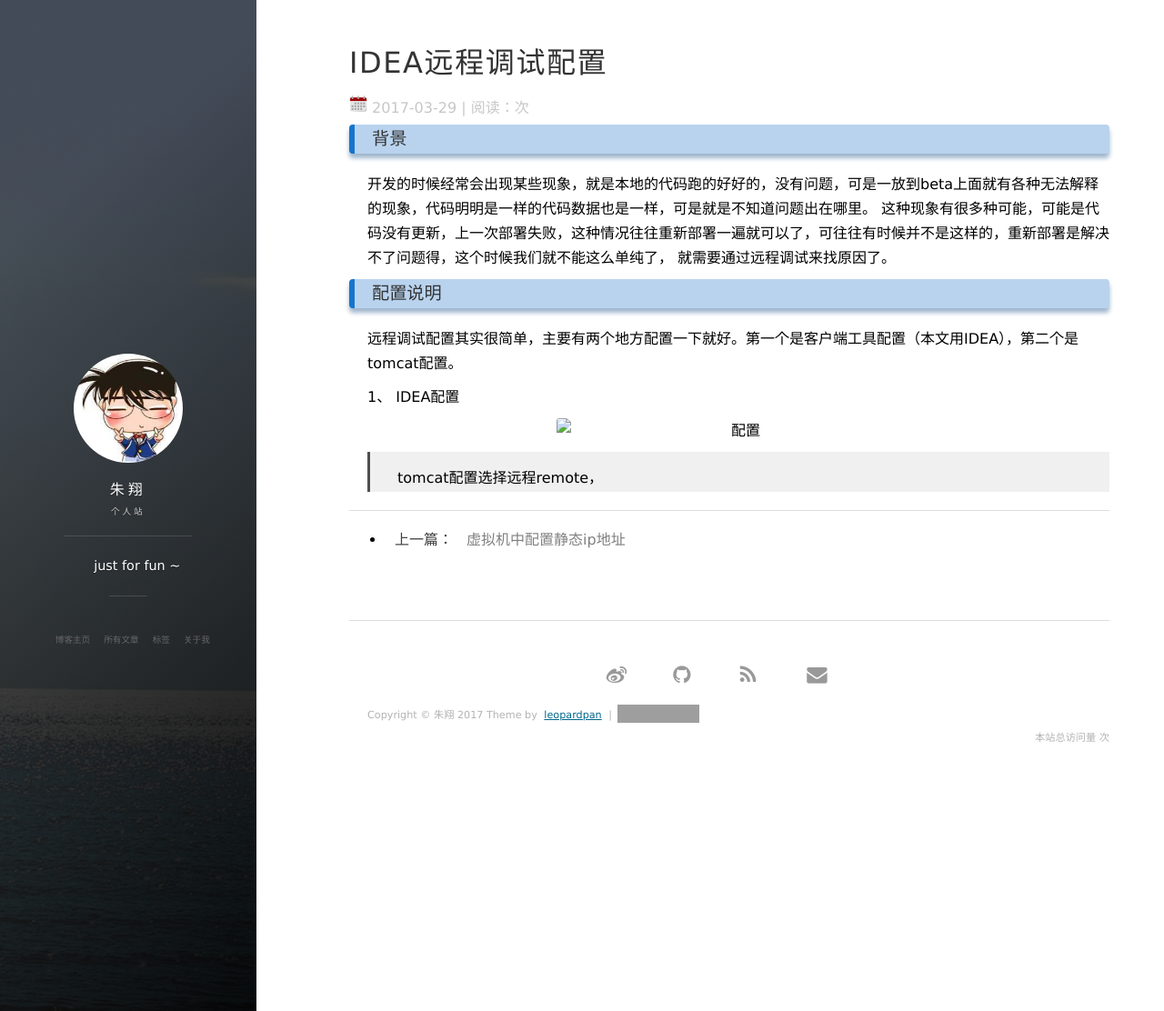
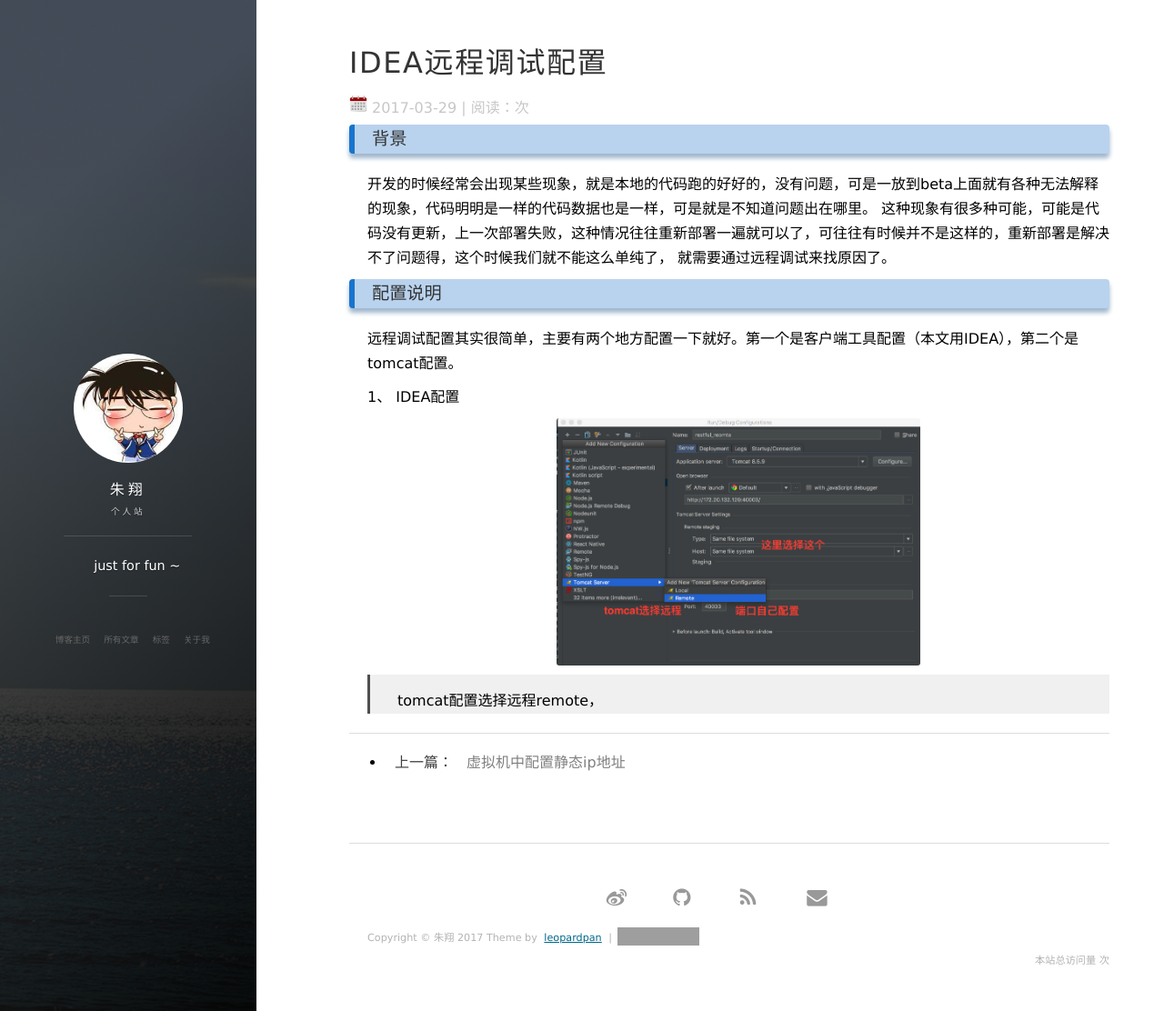
Before and after one commit to zhuSilence/zhuSilence.github.io, a Jekyll site: the page built from _posts/2017-03-29-IDEA远程调试配置.md, in a window 1280 px wide and 1112 px high. Shown: the whole window at 91% size. Built offline with Jekyll 4.4.1, drawn with Linux system fonts in a browser that asks for light colours; nearby versions of some CDN libraries; comment, search, counter and statistics services are not loaded; grey boxes are pictures that could not be loaded.

Commit message:
2017-03-29-IDEA远程调试配置

```diff
--- a/_posts/2017-03-29-IDEA远程调试配置.md
+++ b/_posts/2017-03-29-IDEA远程调试配置.md
@@ -14,6 +14,6 @@ tag: IDEA
 
 1、 IDEA配置
 
-<img src="/images/posts/articles/2017-03-29/001.jpg" alt="配置" style="width:400px;">
+<img src="/images/posts/articles/2017-03-29/001.png" alt="配置" style="width:400px;">
 
 > tomcat配置选择远程remote，
```
